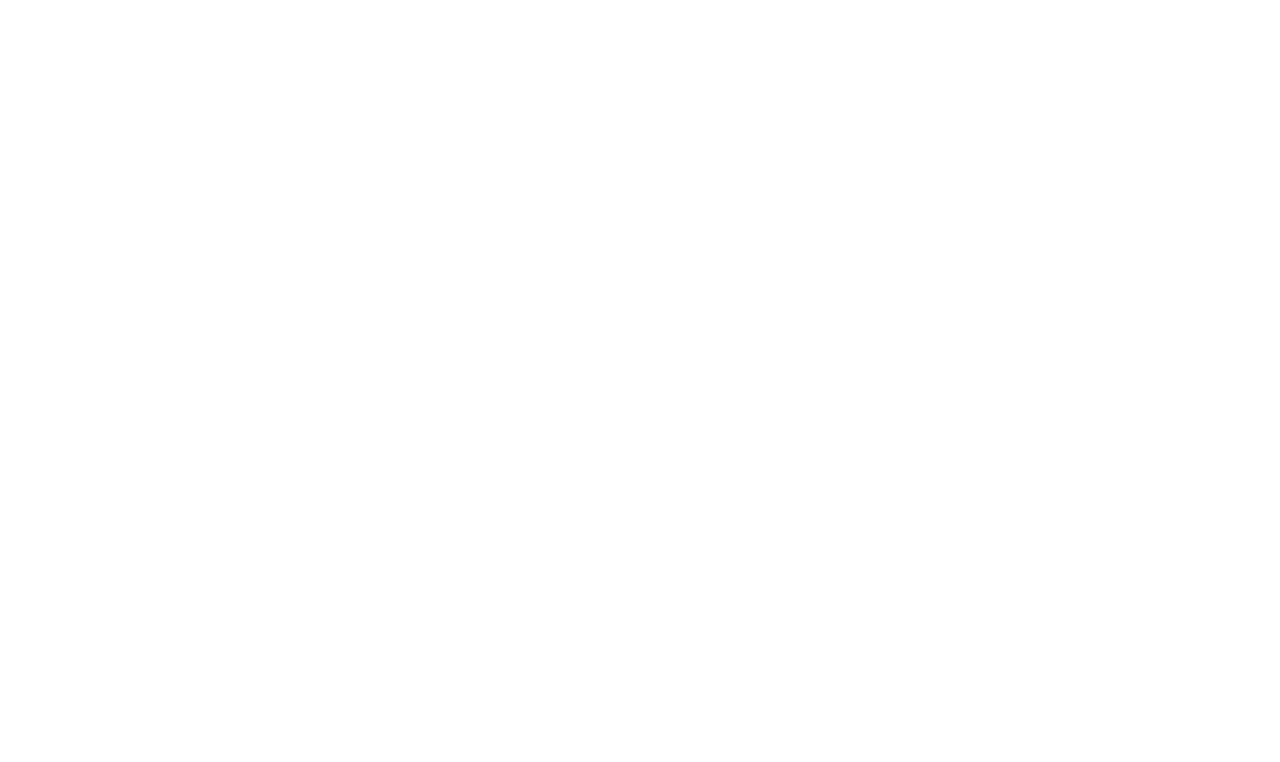
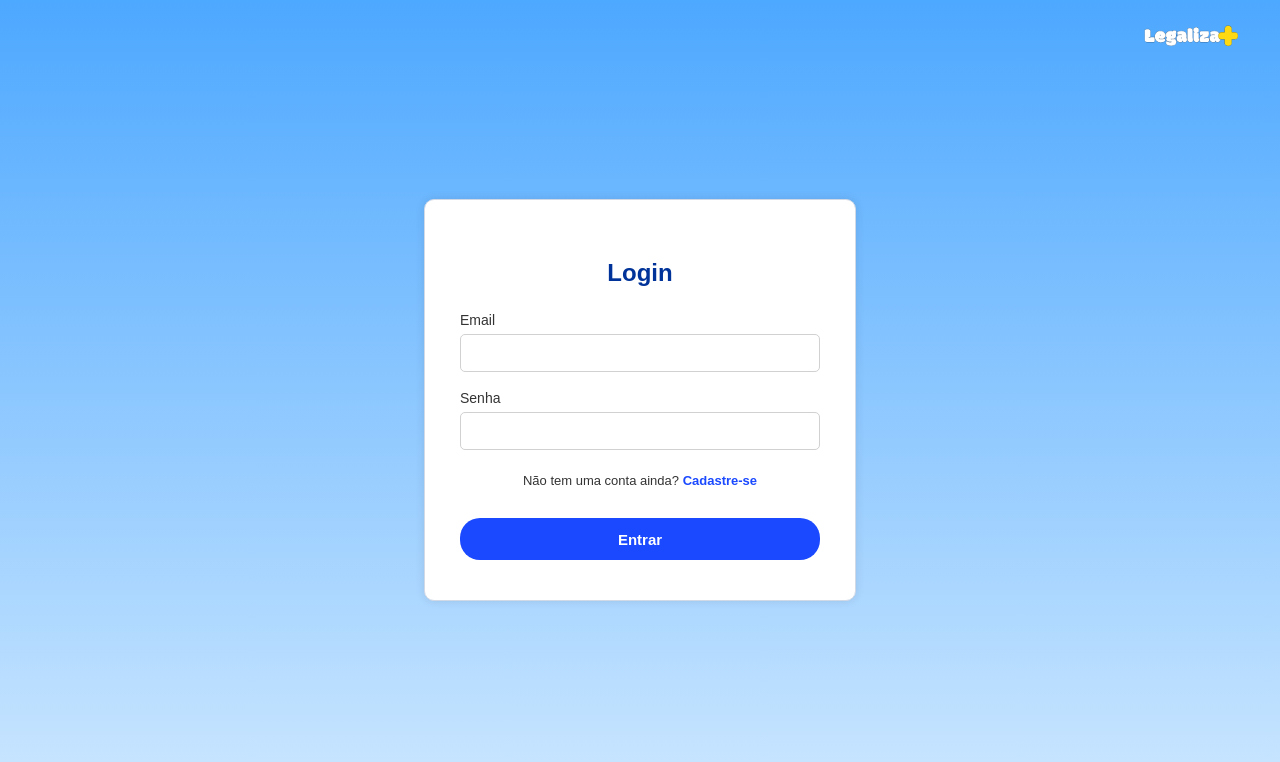
Before and after one commit to DevLuigi/LegalizaMais-Frontend, a React (Vite) app: page /login in a window 1280 px wide. Before the commit this address had no page. Shown: the top 762 px of the page. Built offline with nearby package versions, Linux system fonts and the light colour scheme.

Commit message:
feat: finalizado pagina de login

```diff
--- a/src/pages/login/index.jsx
+++ b/src/pages/login/index.jsx
@@ -1,39 +1,101 @@
+import { useState } from "react";
+import ViewMain from "@components/view/viewMain";
+import Cookies from "js-cookie";
+import { useNavigate, Link } from "react-router-dom";
 import LogoImage from '@images/logo.png';
+
+
+import { toast } from "react-toastify";
+
 import {
   Container,
   Card,
   Title,
   Label,
   Input,
-  Button,
-  SignupText,
-  Logo,
-  GroupLabelInput
+  RegisterText,
+  Logo
 } from "./styled";
 
+import UserAPI from "../../service/user/user";
+
+const api = new UserAPI();
+
 export default function Login() {
+  const path = ["Login"];
+  const navigation = useNavigate();
+
+  const [email, setEmail] = useState("");
+  const [password, setPassword] = useState("");
+
+  const handleLogin = async () => {
+    if (!email || !password) {
+      toast.warn("Preencha o e-mail e senha antes de entrar");
+      return;
+    }
+
+    const response = await api.login({ email, password });
+
+    if (response.status === 404) {
+      toast.error("Credenciais inválidas");
+      return;
+    }
+
+    if (response.status !== 200) {
+      toast.error(response.error || "Erro inesperado");
+      return;
+    }
+
+    Cookies.set("user-logged-client", JSON.stringify(response.data), {
+      expires: 7
+    });
+
+    toast.success("Login efetuado com sucesso!");
+    navigation("/");
+  };
+
   return (
       <Container>
         <Logo src={LogoImage} alt="Logo" />
+
         <Card>
           <Title>Login</Title>
-        <form>
-          <GroupLabelInput>
+
           <Label>Email</Label>
-            <Input type="email" placeholder="Digite seu email" />
-          </GroupLabelInput>
+          <Input
+            type="email"
+            value={email}
+            onChange={(e) => setEmail(e.target.value)}
+          />
 
-          <GroupLabelInput>
           <Label>Senha</Label>
-            <Input type="password" placeholder="Digite sua senha" />
-          </GroupLabelInput>
+          <Input
+            type="password"
+            value={password}
+            onChange={(e) => setPassword(e.target.value)}
+          />
 
-          <SignupText>
-            Não tem uma conta ainda? <a href="#">Cadastre-se</a>
-          </SignupText>
+          <RegisterText>
+            Não tem uma conta ainda? <Link to="/register">Cadastre-se</Link>
+          </RegisterText>
 
-          <Button type="submit">Entrar</Button>
-        </form>
+          <button
+            style={{
+              width: "100%",
+              height: "42px",
+              background: "#1a49ff",
+              color: "white",
+              border: "none",
+              borderRadius: "20px",
+              fontSize: "15px",
+              fontWeight: "600",
+              cursor: "pointer",
+              marginTop: "10px"
+            }}
+            onClick={handleLogin}
+          >
+            Entrar
+          </button>
         </Card>
       </Container>
   );
--- a/src/pages/login/styled.js
+++ b/src/pages/login/styled.js
@@ -8,6 +8,7 @@
   justify-content: center;
   align-items: center;
   background: linear-gradient(to bottom, #4da8ff, #cce7ff);
+  position: relative;
 `;
 
 // Card central
@@ -29,15 +30,16 @@
   width: 120px;
 `;
 
-// Título “Login”
+// Título "Login"
 export const Title = styled.h2`
   color: #003399;
   font-weight: 700;
   margin-bottom: 25px;
   font-family: "Poppins", sans-serif;
+  font-size: 24px;
 `;
 
-// Labels e inputs
+// Labels
 export const Label = styled.label`
   display: block;
   text-align: left;
@@ -45,9 +47,12 @@
   font-size: 14px;
   margin-bottom: 6px;
   font-weight: 500;
+  font-family: "Poppins", sans-serif;
 `;
 
+// Inputs
 export const Input = styled.input`
+  width: 100%;
   height: 38px;
   border: 1px solid #d1d1d1;
   border-radius: 5px;
@@ -56,6 +61,8 @@
   font-size: 14px;
   outline: none;
   transition: border 0.2s ease-in-out;
+  box-sizing: border-box;
+  font-family: "Poppins", sans-serif;
 
   &:focus {
     border-color: #003399;
@@ -75,17 +82,20 @@
   cursor: pointer;
   transition: background 0.2s ease-in-out;
   margin-top: 10px;
+  font-family: "Poppins", sans-serif;
 
   &:hover {
     background: #003be3;
   }
 `;
 
-// Texto de cadastro
-export const SignupText = styled.p`
+// Texto de cadastro (corrigido o nome)
+export const RegisterText = styled.p`
   font-size: 13px;
   color: #333;
   margin-top: 5px;
+  margin-bottom: 20px;
+  font-family: "Poppins", sans-serif;
 
   a {
     color: #1a49ff;
--- a/src/routes.jsx
+++ b/src/routes.jsx
@@ -30,7 +30,7 @@
       <Routes>
 
         {/* Login */}
-        <Route path="/" element={<Login />} />
+        <Route path="/login" element={<Login />} />
 
         {/* User */}
         <Route path="/register" element={<Register />} />
--- a/src/service/user/user.js
+++ b/src/service/user/user.js
@@ -12,4 +12,8 @@
     async register(body) {
         return await super.post('', body);
     }
+
+     async login(body) {
+        return await super.post('/login', body);
+    }
 }
```
Lines whose indentation alone changed are shown as unchanged.
